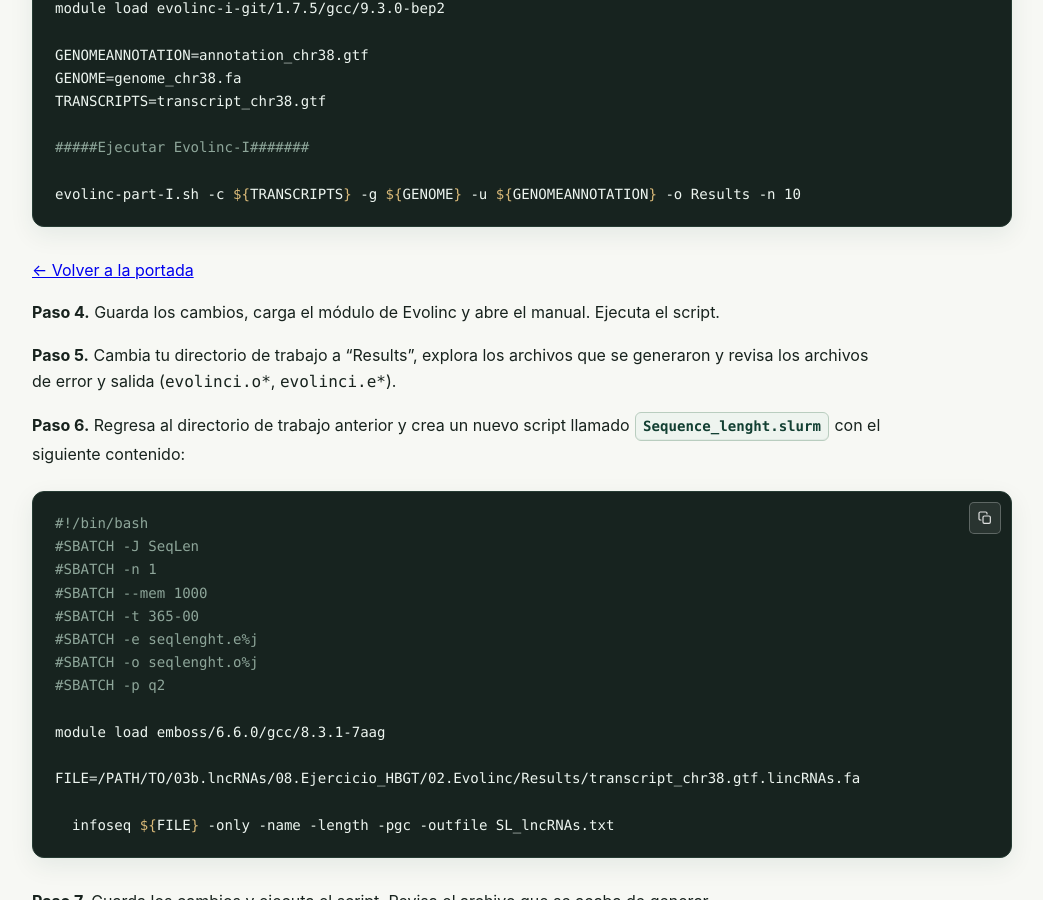
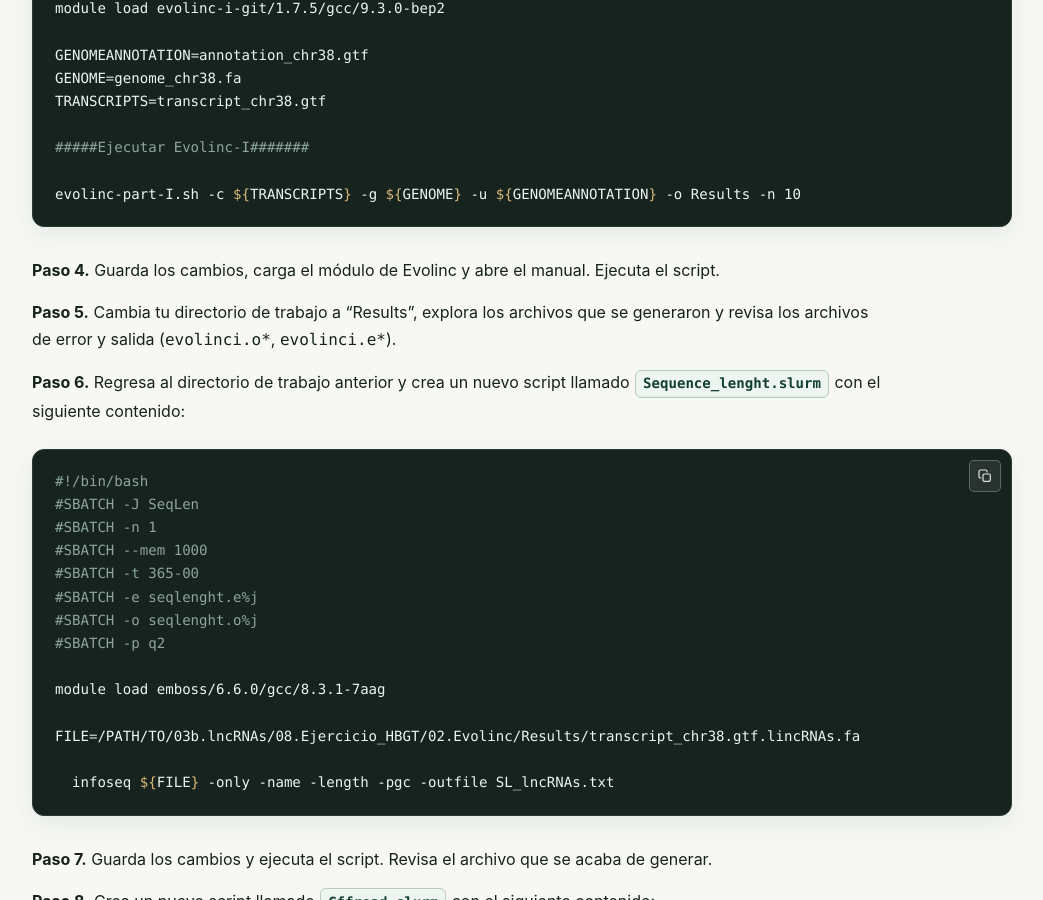
Before and after one commit to vitoem/HBGT_2026, a Jekyll site: the page built from docs/dia-06.md, in a window 1280 px wide and 900 px high, scrolled down 5605 px. Shown: the whole window, without its empty margins (118-1161 px from the left). Built offline with Jekyll 4.4.1, drawn with Linux system fonts in a browser that asks for light colours.

Commit message:
Clean up formatting in dia-06.md
Removed unnecessary line breaks and improved formatting.

````diff
--- a/docs/dia-06.md
+++ b/docs/dia-06.md
@@ -159,8 +159,6 @@ TRANSCRIPTS=transcript_chr38.gtf
 
 evolinc-part-I.sh -c ${TRANSCRIPTS} -g ${GENOME} -u ${GENOMEANNOTATION} -o Results -n 10
 ```
-[← Volver a la portada](./)
-
 
 **Paso 4.** Guarda los cambios, carga el módulo de Evolinc y abre el manual. Ejecuta el script.
 
````
